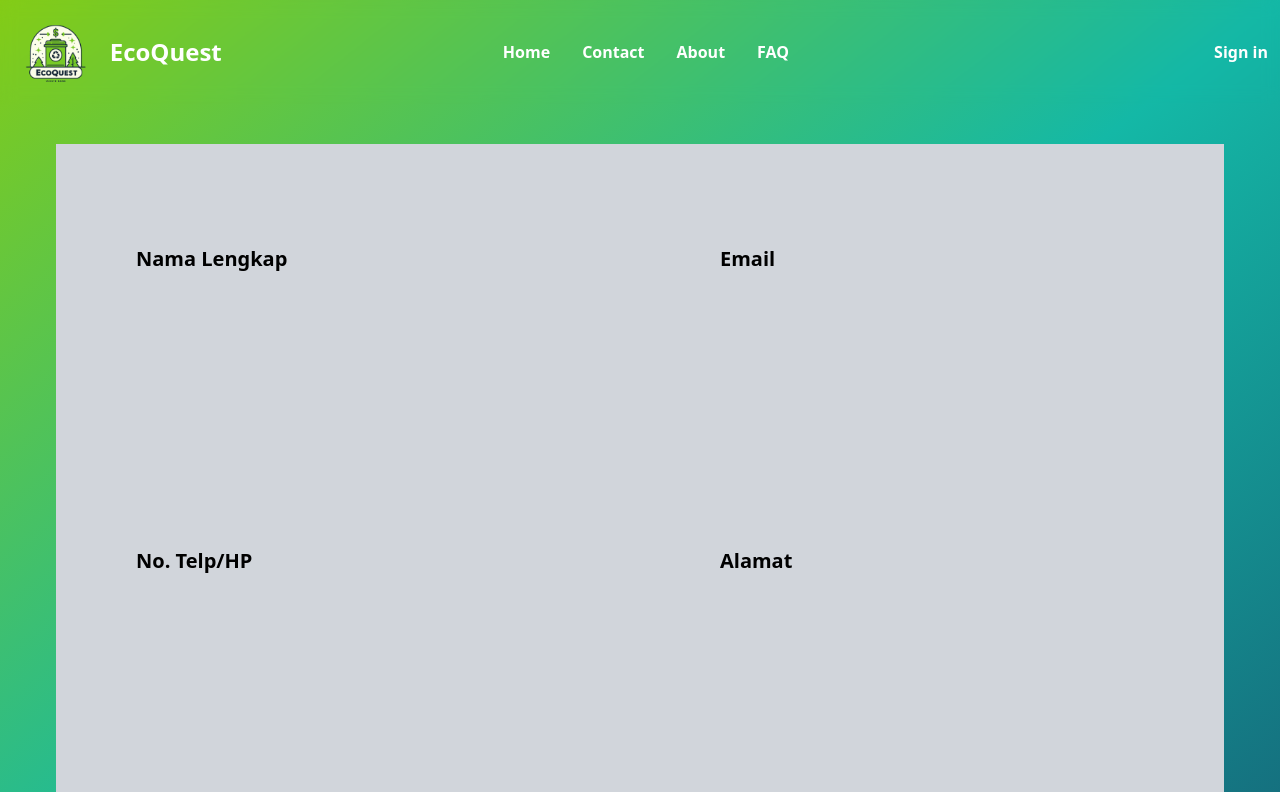
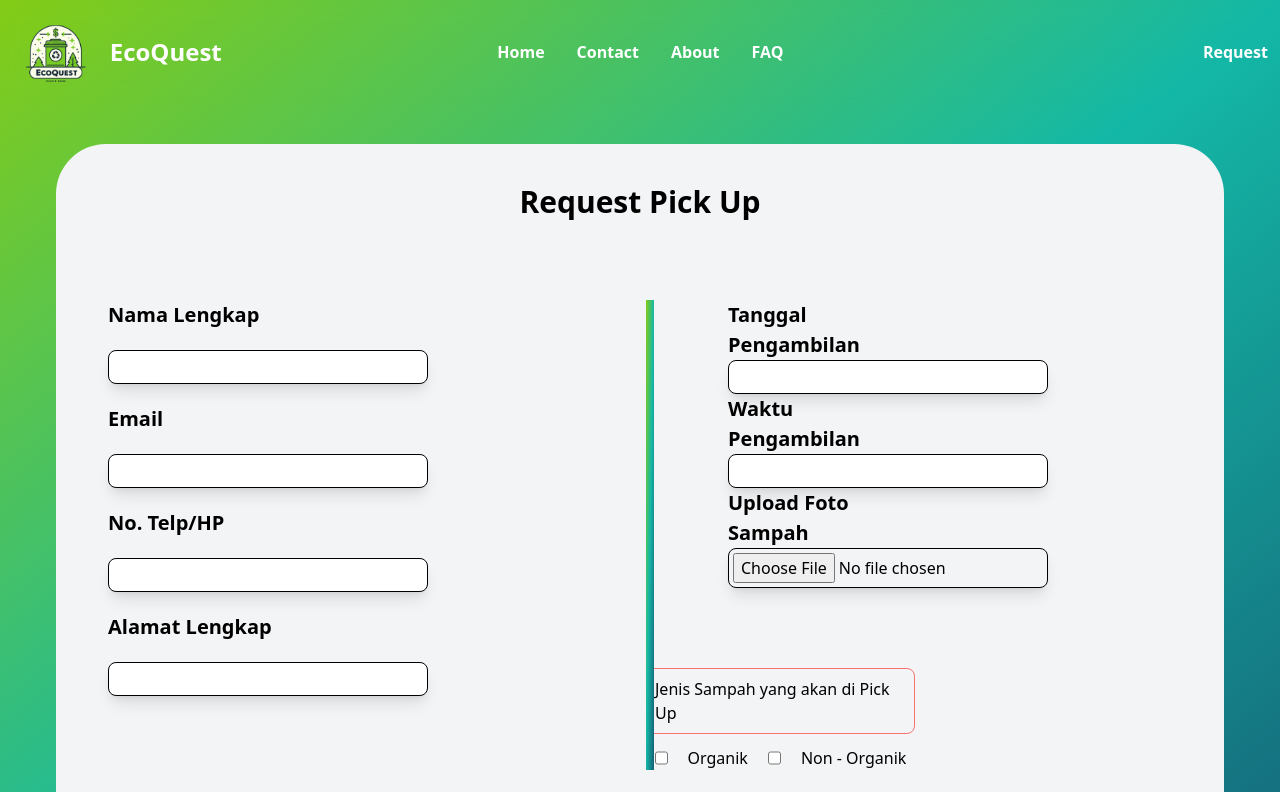
Before and after one commit to HadziqAlaydrus/Kelompok3-Ecoquest, a React (Vite) app: page /request in a window 1280 px wide. Shown: the top 792 px of the page. Built offline with nearby package versions, Linux system fonts and the light colour scheme.

Commit message:
NewForm,add dashboard

```diff
--- a/src/components/CardForm.jsx
+++ b/src/components/CardForm.jsx
@@ -1,55 +1,88 @@
-import React, { Profiler } from 'react'
+import React from "react";
 
-const team = [
-  {
-    title: "Nama Lengkap",
-  },
-  {
-    title: "Email",
-  },
-  {
-    title :"No. Telp/HP",
-  },
-  {
-    title : "Alamat",
-  },
-  {
-    tp : "Tanggal Penjemputan",
-  },
-  {
-    wp : "Waktu Penjemputan",
-  },
-  {
-    ufs : "Upload Foto Sampah",
-  },
-];
 const CardForm = () => {
+  return (
+    <section className="max-w-screen p-14 bg-gradient-to-tl from-cyan-800 via-teal-500 to-lime-500 pt-36 ">
+      <div className="bg-gray-100 h-screen rounded-[50px] p-10 ">
+        <h1 className="font-bold text-3xl text-center mb-20">
+          Request Pick Up
+        </h1>
+        <div className="grid grid-cols-2 ml-3 ">
+          <div className="flex">
+            <div className=" flex flex-col gap-5">
+              <label className=" text-black font-bold text-[20px]">
+                Nama Lengkap
+              </label>
+              <input
+                type="text"
+                className="border shadow-lg border-black font-thin rounded-lg mx-auto w-80 p-1"
+              />
+              <label className=" text-black font-bold text-[20px]">Email</label>
+              <input
+                type="text"
+                className="border shadow-lg border-black font-thin rounded-lg mx-auto w-80 p-1"
+              />
+              <label className=" text-black font-bold text-[20px]">
+                No. Telp/HP
+              </label>
+              <input
+                type="text"
+                className="border shadow-lg border-black font-thin rounded-lg mx-auto w-80 p-1"
+              />
+              <label className=" text-black font-bold text-[20px]">
+                Alamat Lengkap
+              </label>
+              <input
+                type="text"
+                className="border shadow-lg border-black font-thin rounded-lg mx-auto w-80 p-1"
+              />
+            </div>
+          </div>
 
-  return (
-    <section className='max-w-screen p-14 bg-gradient-to-tl from-cyan-800 via-teal-500 to-lime-500 pt-36 '>
-      <div className='bg-gray-300 h-screen grid grid-cols-2'>
-        {team.slice(0,4).map((item, index)=> (
-          <div
-          key={index}
-          className='flex justify-between p-10'
-          >
-            <h2 className="text-left text-black font-bold text-[20px] md:mt-5 p-10">{item.title}</h2>
+          <div className="grid grid-cols-2 relative">
+            <div className="flex flex-col gap-20">
+              <div className="border-l-2 pl-20">
+                <label className=" text-black font-bold text-[20px]">
+                  Tanggal Pengambilan
+                </label>
+                <input
+                  type="text"
+                  className="border shadow-lg border-black font-thin rounded-lg mx-auto w-80 p-1"
+                />
+                <label className=" text-black font-bold text-[20px]">
+                  Waktu Pengambilan
+                </label>
+                <input
+                  type="text"
+                  className="border shadow-lg border-black font-thin rounded-lg mx-auto w-80 p-1"
+                />
+                <label className=" text-black font-bold text-[20px]">
+                  Upload Foto Sampah
+                </label>
+                <input
+                  type="file"
+                  className="border shadow-lg border-black font-thin rounded-lg mx-auto w-80 p-1"
+                />
+              </div>
+              <div className="flex flex-col justify-center items-center ">
+                <h2 className="border rounded-lg border-red-400 p-2 w-fit">
+                  Jenis Sampah yang akan di Pick Up
+                </h2>
+                <div className="flex gap-5 mt-3">
+                  <input type="checkbox" className="z"/>
+                  <label className="">Organik</label>
+                  <input type="checkbox" />
+                  <label>Non - Organik</label>
+                </div>
+              </div>
+            </div>
 
+            <div className="absolute top-0 bottom-0 left-0 bg-gradient-to-tl from-cyan-800 via-teal-500 to-lime-500 w-2"></div>
           </div>
-        ))}
-        <div className="col-span-2 flex flex-wrap justify-center  ">
-          {team.slice(4).map((item, index) => (
-            <div
-            key={index + 4}
-            className="p-10"
-            >
-              <h2>{item.tp}</h2>
-            </div>
-          ))}
         </div>
       </div>
     </section>
-  )
-}
+  );
+};
 
-export default CardForm
+export default CardForm;
--- /dev/null
+++ b/src/components/DashboardAdmin.jsx
@@ -0,0 +1,9 @@
+import React from 'react'
+
+const DashboardAdmin = () => {
+  return (
+    <div>DashboardAdmin</div>
+  )
+}
+
+export default DashboardAdmin
--- a/src/components/Faq.jsx
+++ b/src/components/Faq.jsx
@@ -3,7 +3,7 @@ import React from 'react'
 const Faq = () => {
   return (
     <section>
-        <div className=' bg-purple-100 h-full py-24 shadow-2xl mt-20'>
+        <div className='bg-transparent h-full py-24 shadow-2xl mt-20'>
             <h2>tasdasd</h2>
         </div>
     </section>
--- a/src/components/Navigationmenu.jsx
+++ b/src/components/Navigationmenu.jsx
@@ -110,7 +110,7 @@ const Navigationmenu = () => {
               href="/request"
               class="font-semibold block py-2 px-3 text-white rounded hover:bg-gray-100 md:hover:bg-transparent md:border-0 md:hover:text-black md:p-0 dark:text-white md:dark:hover:text-green-500 dark:hover:bg-gray-700 dark:hover:text-white md:dark:hover:bg-transparent"
             >
-              Sign in
+              Request
             </a>
           </button>
         </div>
--- a/src/components/OurTeamCard.jsx
+++ b/src/components/OurTeamCard.jsx
@@ -35,31 +35,31 @@ const team = [
   {
     img: hadziq,
     name: "Abubakar Hadziq Alaydrus",
-    role: "Member",
+    role: "Developer",
     github: "https://github.com/HadziqAlaydrus",
     linkedin: "https://www.linkedin.com/in/abubakar-hadziq-alaydrus-a3b24722b/",
     instagram: "https://www.instagram.com/hadziqalaydrus/",
   },
   {
+    img:suci,
+    name: "Suci Fitrianti",
+    role: "Developer",
+    github: "https://github.com/Sucifitrianti",
+    linkedin: "https://www.linkedin.com/in/suci-fitrianti-66b6272bb",
+    instagram: "https://www.instagram.com/sciftrianti02?igsh=aWU4M3N6OXg3Nnh6",
+  },
+  {
     img: rizieq,
     name: "Muhammad Chair Rizieq",
-    role: "Member",
+    role: "UI/UX Designer",
     github: "",
     linkedin: "",
     instagram: "https://www.instagram.com/rziieqm_",
   },
   {
-    img:suci,
-    name: "Suci Fitrianti",
-    role: "Member",
-    github: "https://github.com/Sucifitrianti",
-    linkedin: "https://www.linkedin.com/in/suci-fitrianti-66b6272bb",
-    instagram: "https://www.instagram.com/sciftrianti02?igsh=aWU4M3N6OXg3Nnh6",
-  },
-  {
     img: ibnu,
     name: "Ibnu Adeng Kurnia",
-    role: "Member",
+    role: "Product Requirement Document",
     github: "https://github.com/ibnuadeng03",
     linkedin: "http://www.linkedin.com/in/ibnu-adeng-kurnia-351648301",
     instagram: "https://www.instagram.com/ibnuadeng0303/",
@@ -67,7 +67,7 @@ const team = [
   {
     img: novian,
     name: "Novian Pratama",
-    role: "Member",
+    role: "Product development and implementation",
     github: "",
     linkedin:
       "https://www.linkedin.com/in/nofian-pratama-33827a2a5?utm_source=share&utm_campaign=share_via&utm_content=profile&utm_medium=android_app",
@@ -143,7 +143,7 @@ const OurTeamCard = () => {
           </div>
         ))}
         <div className="col-span-4 flex justify-center">
-          <div className="flex justify-center gap-4 mt-5">
+          <div className="flex justify-center gap-16 mt-5">
             {team.slice(4).map((profile, index) => (
               <div
                 key={index + 4}
--- a/src/pages/About.jsx
+++ b/src/pages/About.jsx
@@ -10,7 +10,7 @@ function About() {
           <img src={ablogo} alt="" className="w-[3000px]"  />
         </div>
         <div>
-          <h1 className="text-white pt-36 pr-20 text-7xl">What Is EcoQuest?</h1>
+          <h1 className="text-white pt-52 pr-20 text-7xl">What Is EcoQuest?</h1>
           <h3 className="text-white pt-5 pr-20 text-xl">
           EcoQuest didirikan dengan visi untuk menjadikan teknologi cloud sebagai alat utama dalam mencapai tujuan keberlanjutan. Kami memahami bahwa integrasi Environmental, Social, and Governance (ESG) ke dalam infrastruktur digital  baik untuk lingkungan sekitarnya.
           Dengan bekerja sama tim ahli yang berdedikasi dan teknologi canggih, EcoQuest  menyediakan solusi inovatif dan berkomitmen untuk membantu Anda meminimalkan jejak karbon, meningkatkan efisiensi operasional, dan mendukung praktik bisnis yang etis dan bertanggung jawab.
--- a/src/pages/RequestPickUp.jsx
+++ b/src/pages/RequestPickUp.jsx
@@ -1,3 +1,4 @@
+
 import CardForm from '@/components/CardForm'
 import React from 'react'
 
```
